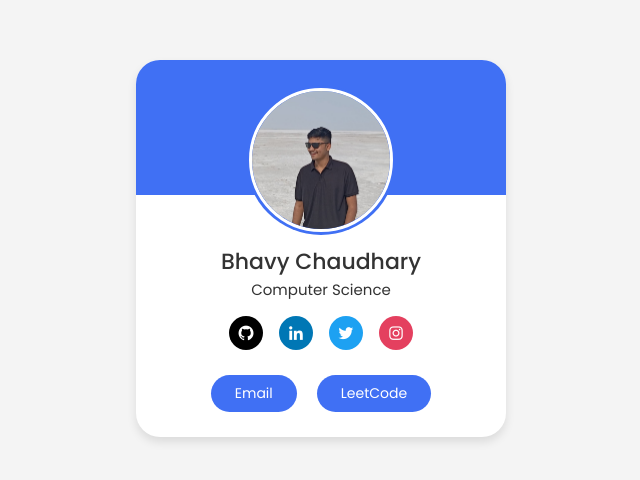
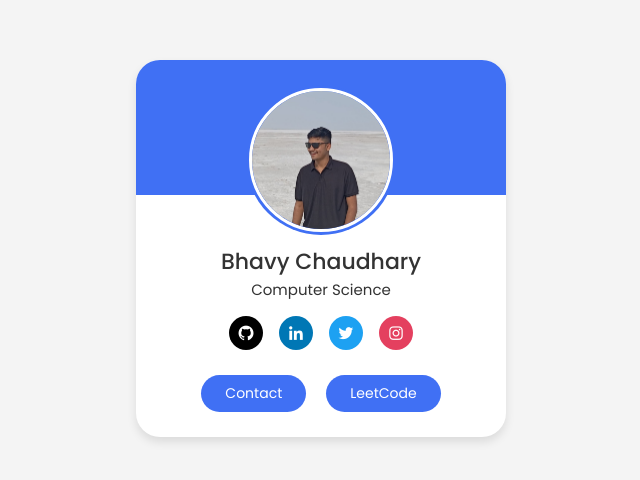
Before and after one commit to bhavy29/Profile-card, a plain HTML site: page index.html in a window 1280 px wide. Shown: the part 152-632 px from the top of the page, without its empty margins (319-959 px from the left). Drawn offline with nearby package versions, Linux system fonts and the light colour scheme.

Commit message:
index.html

```diff
--- a/index.html
+++ b/index.html
@@ -36,7 +36,7 @@
                 </a>
             </div>
             <div class="buttons">
-                <button class="button" onclick="window.location.href='mailto:bhavy2005s@gmail.com'">Email</button>
+                <button class="button" onclick="window.location.href='mailto:bhavy2005s@gmail.com'">Contact</button>
                 <button class="button" onclick="window.open('https://leetcode.com/bhavy45', '_blank')">LeetCode</button>
 
             </div>
```
